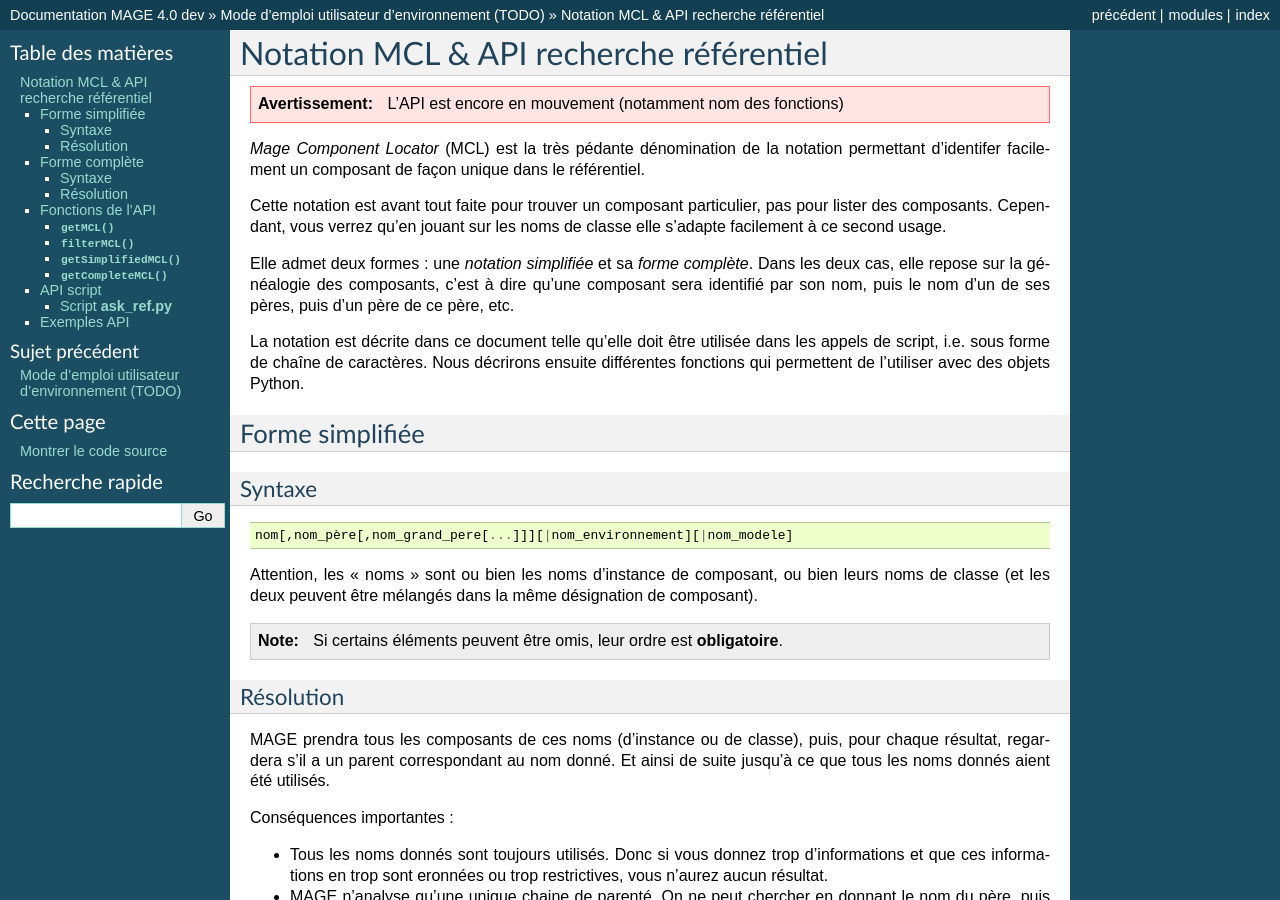
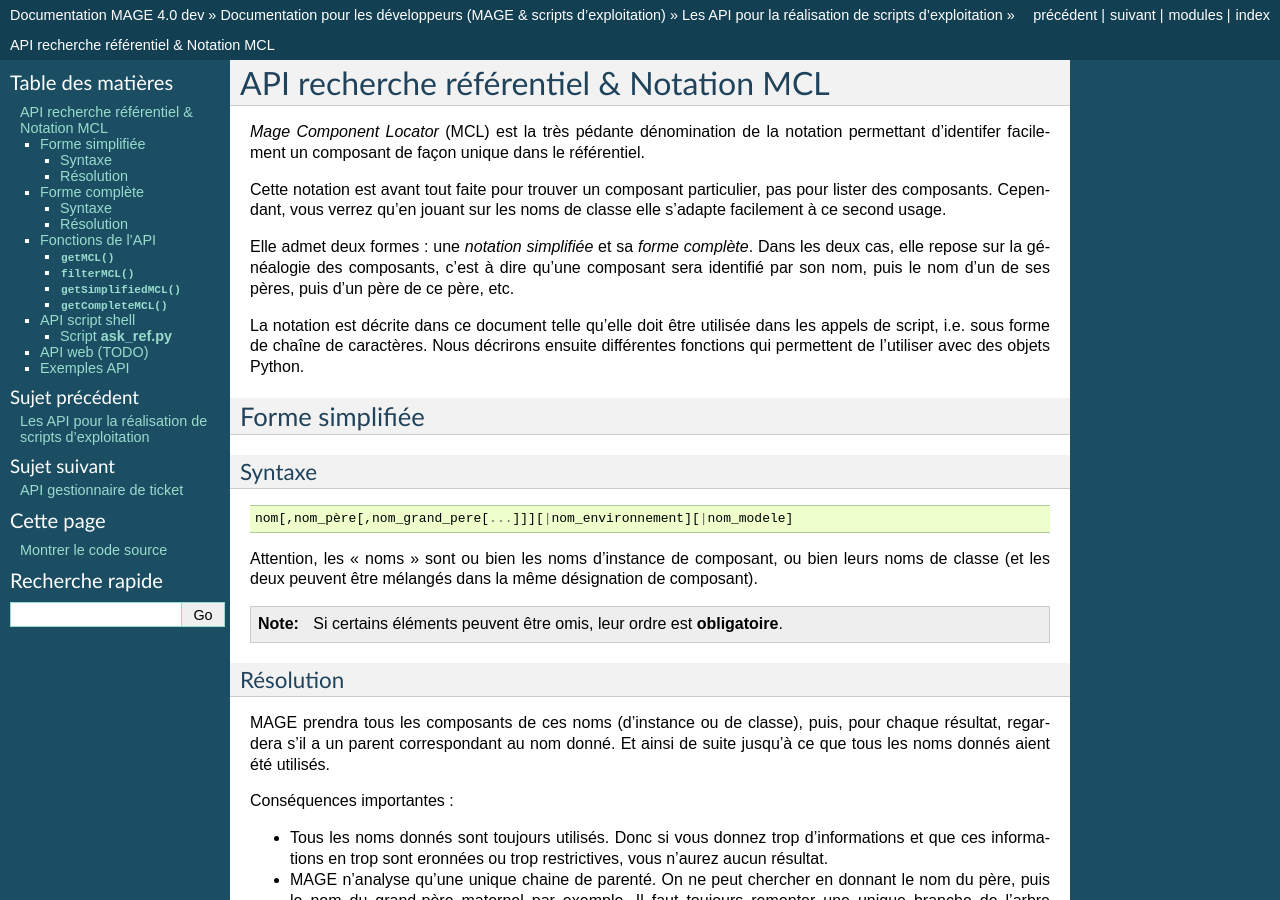
Before and after one commit to marcanpilami/MAGE, a Sphinx documentation site: the page built from doc/notation_mcl.rst, in a window 1280 px wide and 900 px high. Built offline with Sphinx 7.4.7, drawn with Linux system fonts in a browser that asks for light colours; some of the changed text lies outside the part shown.

Commit message:
Doc : petite réorganisation
Signed-off-by: marcanpilami <marsu_pilami@msn.com>

```diff
--- a/doc/admin.rst
+++ b/doc/admin.rst
@@ -7,3 +7,4 @@
 	requirements
 	install_iis
 	securite
+	ecrans_admin
--- /dev/null
+++ b/doc/api_backup.rst
@@ -0,0 +1,5 @@
+==================================
+API gestion des sauvegardes (TODO)
+==================================
+
+.. warning:: Document de conception en cours de réalisation (non figé, non implémenté)
--- /dev/null
+++ b/doc/api_gcl.rst
@@ -0,0 +1,5 @@
+==================================
+API GCL (TODO)
+==================================
+
+.. warning:: Document de conception en cours de réalisation (non figé, non implémenté)
--- a/doc/dev.rst
+++ b/doc/dev.rst
@@ -1,12 +1,10 @@
-===================================
-Documentation pour les développeurs
-===================================
+===================================================================
+Documentation pour les développeurs (MAGE & scripts d'exploitation)
+===================================================================
 
 .. toctree::
 
 	tutorial/dev
 	structure_interne
-	scripting
+	scripting_index
 	participer
-	api_tickets
-	api_vs
--- /dev/null
+++ b/doc/ecran_user_main.rst
@@ -0,0 +1,5 @@
+====================================
+La page d'accueil utilisateur (TODO)
+====================================
+
+blabla
--- a/doc/notation_mcl.rst
+++ b/doc/notation_mcl.rst
@@ -1,12 +1,11 @@
 ###############################################
-Notation MCL & API recherche référentiel
+API recherche référentiel & Notation MCL
 ###############################################
 
 .. module:: MAGE.ref.helpers
 	:synopsis: API for finding components given minimal data
 .. moduleauthor:: Marc-Antoine Gouillart
 
-.. warning:: L'API est encore en mouvement (notamment nom des fonctions)
 
 \ *Mage Component Locator* (MCL) est la très pédante dénomination de la
 notation permettant d'identifer facilement un composant de façon unique
@@ -200,7 +199,7 @@
 
 
 *********************
-API script
+API script shell
 *********************
 
 ----------------------------
@@ -256,6 +255,12 @@
 	Option unique precisee et plus d'un resultat
 
 
+*********************
+API web (TODO)
+*********************
+
+
+
 ******************
 Exemples API
 ******************
--- /dev/null
+++ b/doc/scripting_index.rst
@@ -0,0 +1,12 @@
+=====================================================
+Les API pour la réalisation de scripts d'exploitation
+=====================================================
+
+.. toctree::
+	:maxdepth: 2
+
+	notation_mcl
+	api_tickets
+	api_vs
+	api_gcl
+	api_backup
--- a/doc/user.rst
+++ b/doc/user.rst
@@ -5,4 +5,4 @@
 .. toctree::
 	:maxdepth: 2
 
-	notation_mcl.rst
+	ecran_user_main
```
Also changed, not shown: doc/ecrans_admin.rst (added, +9 -0 lines), doc/scripting.rst (deleted, +0 -69 lines).
